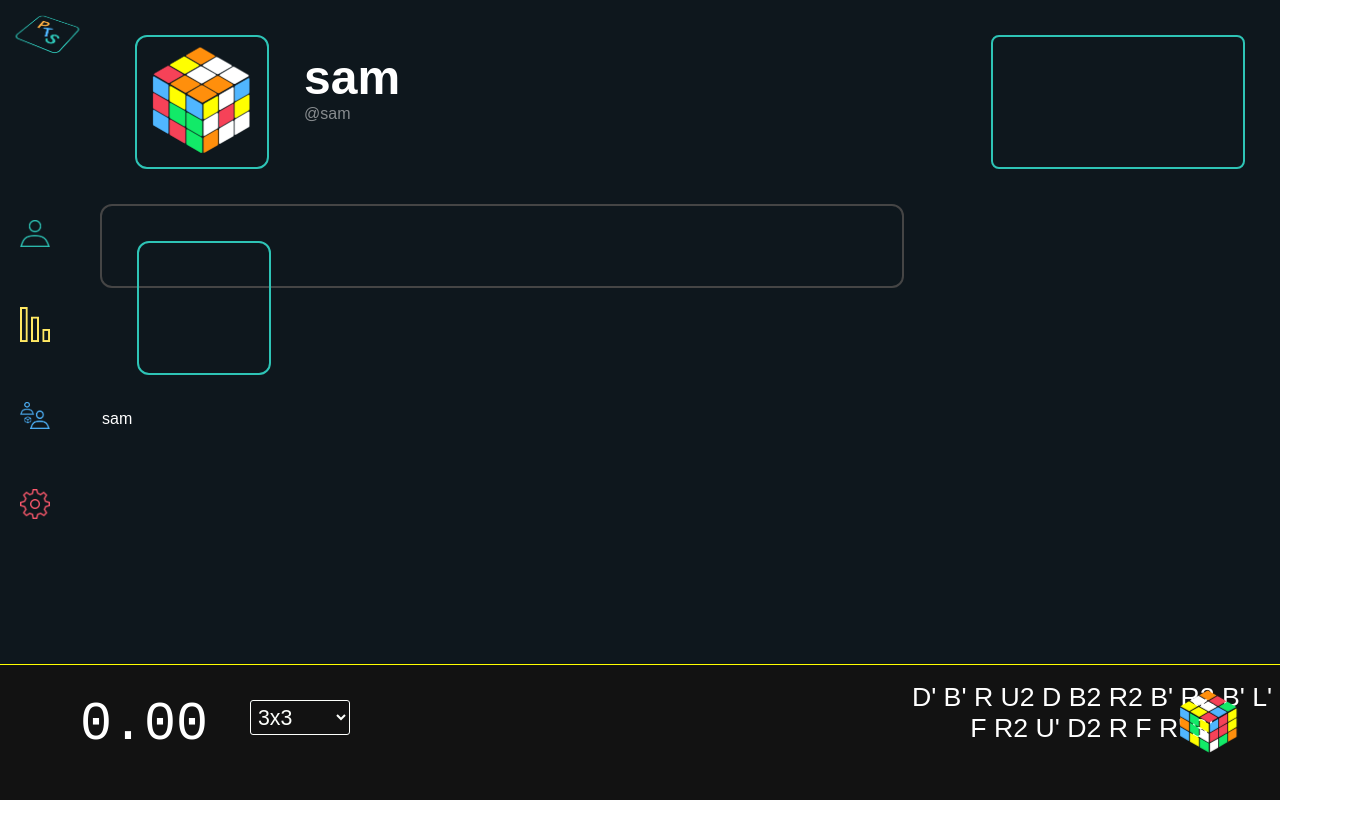
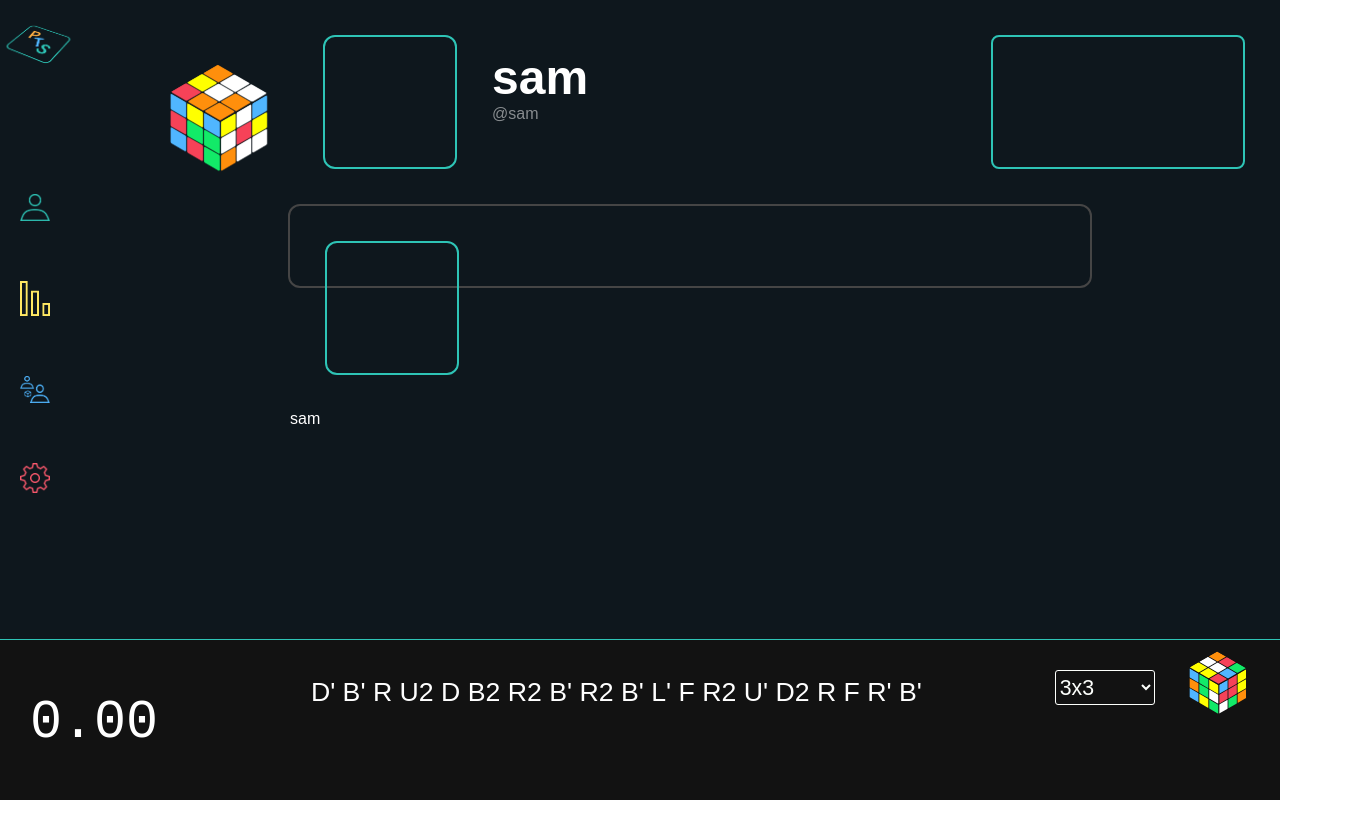
Before and after one commit to samdeaconprojects/peelthestickers, a React (Create React App) app: page /profile in a window 1280 px wide. Shown: the top 838 px of the page, 1352 px wide, since content can reach past the window. After the commit the page ends 816 px from the top, so only its background shows below. Built offline with nearby package versions, Linux system fonts and the light colour scheme; a web font is replaced by a local one.

Commit message:
css work and refactor player

```diff
--- a/src/App.css
+++ b/src/App.css
@@ -2,6 +2,7 @@
 :root {
   --primary-color: #0E171D; /* Green by default */
   --secondary-color: white; /* Dark grey by default */
+  --current-page-color: #2ec4b6;
 }
 
 
@@ -11,6 +12,10 @@
 
 .App {
   display: flex;
+  /*
+  flex-direction: column;
+  justify-content: space-between;
+  */
   height: 100vh;
   background-color: var(--primary-color);
   color: var(--secondary-color);
@@ -33,17 +38,22 @@ body {
 .timer-display {
   text-align: right;
   font-family: 'Droid Sans Mono', monospace;
+
 }
 
 .Timer {
   z-index: 10;
   font-size: 96pt;
+  justify-content: center;
+  align-items: center;
+  display: flex;
 }
 
 .cube {
-  position: fixed;
-  right: 160px;
-  top: 80px;
+  height: 50px;
+  width: 50px;
+  margin-top: 80px;
+  margin-right: 10px;
 }
 
 .profileCube {
@@ -60,11 +70,10 @@ body {
 
 .event-select {
   margin-right: 0px; /* Add some space between the select and the SVG */
-  position: fixed;
+
   font-weight: 500;
   font-size: 16pt;
-  left: 100px;
-  top: 6px;
+  margin-top: 30px;
 }
 
 .music-player-mode .event-select {
@@ -72,6 +81,15 @@ body {
   left: 250px;
   z-index: 3;
   background-color: transparent;
+}
+
+.scramble-select-container {
+  display: flex;
+  flex-direction: row;
+
+
+  justify-content: space-between;
+  width: 90%;
 }
 
 .scramble-text {
@@ -82,20 +100,18 @@ body {
   word-wrap: break-word;
   overflow-wrap: break-word;
   text-align: center;
-  margin: 0 auto;
-  margin-top: 50px;
+
 }
 
 select {
   border: #FDFFFC solid 1px;
   border-radius: 3px;
-  padding: 3px;
+
   width: 100px;
   height: 35px;
   background-color: transparent;
   color: #FDFFFC;
-  margin-top: 20px;
-  margin-bottom: 10px;
+
 }
 
 .TimeList {
@@ -119,7 +135,7 @@ select {
   left: 0;
   right: 0;
   background-color: #121212;
-  border-top: 1px solid yellow;
+  border-top: 1px solid var(--current-page-color);
   height: 15%;
   z-index: 2;
 }
@@ -134,8 +150,6 @@ select {
   font-size: 8pt; /* Adjust font size */
   max-width: 100%; /* Adjust width as needed */
   /* Update positioning if needed */
-  top: 79%;
-  position: fixed;
   z-index: 3;
 }
 
@@ -146,8 +160,7 @@ select {
 }
 
 .music-player-mode .time-list-container {
-  margin-top: 90px; /* Adjust top margin */
-  /* Add any additional styles for time list container in music player mode */
+
 }
 
 /* Ensure the table and its content adjust correctly */
--- a/src/App.js
+++ b/src/App.js
@@ -7,11 +7,13 @@ import Scramble from "./components/Scramble/Scramble";
 import Navigation from "./components/Navigation/Navigation";
 import Detail from "./components/Detail/Detail";
 import RubiksCubeSVG from "./components/RubiksCubeSVG";
-import { generateScramble, getScrambledFaces } from "./scrambleUtils";
+import { generateScramble, getScrambledFaces } from "./components/scrambleUtils";
 import Profile from "./components/Profile/Profile";
 import Stats from "./components/Stats/Stats";
 import Social from "./components/Social/Social";
 import Settings from "./components/Settings/Settings";
+import PlayerBar from "./components/PlayerBar/PlayerBar"; // Import the new component
+import EventSelector from "./components/EventSelector"; // Import the new component
 import { Routes, Route, useLocation } from 'react-router-dom';
 import { SettingsProvider } from './contexts/SettingsContext';
 
@@ -43,6 +45,16 @@ function App() {
   const isHomePage = location.pathname === '/';
 
   const addSolve = (newTime) => {
+    /*
+    let timeString = newTime.toString();
+
+    if (!timeString.includes('.')) {
+      // Input is in milliseconds without decimal point, convert to seconds
+      let timeInMilliseconds = parseInt(timeString, 10);
+      newTime = (timeInMilliseconds / 1000).toFixed(2);
+    } // If it includes a dot, it's assumed to be already in correct format
+    */
+
     const newSolve = {
       time: newTime, // Ensure that newTime is a number
       scramble: scramble,
@@ -75,53 +87,34 @@ function App() {
   };
 
   return (
-   <SettingsProvider>
-    <div className={`App ${!isHomePage ? 'music-player-mode' : ''}`}>
-      <Navigation/>
-      <Routes>
-          <Route path="/" />
+    <SettingsProvider>
+      <div className={`App ${!isHomePage ? 'music-player-mode' : ''}`}>
+        <Navigation />
+        <div className="main-content">
+        <Routes>
+          <Route path="/" element={
+            <>
+              <div className="scramble-select-container">
+                <EventSelector currentEvent={currentEvent} handleEventChange={handleEventChange} />
+                <Scramble onScrambleClick={handleScrambleClick} scramble={scramble} currentEvent={currentEvent} isMusicPlayer={!isHomePage} />
+                <RubiksCubeSVG n={currentEvent} faces={getScrambledFaces(scramble, currentEvent)} isMusicPlayer={!isHomePage} isTimerCube={true} />
+              </div>
+              <Timer addTime={addSolve} />
+              <TimeList times={sessions[currentEvent].map(solve => solve.time)} deleteTime={(index) => deleteTime(currentEvent, index)} />            </>
+          } />
           <Route path="/profile" element={<Profile />} />
           <Route path="/stats" element={<Stats />} />
           <Route path="/social" element={<Social />} />
           <Route path="/settings" element={<Settings />} />
-      </Routes>
-      <div className={`main-content ${!isHomePage ? 'hide-content' : ''}`}>
-        <div className="scramble-select-container">
-        <select onChange={handleEventChange} value={currentEvent} className="event-select">
-          <option value="222">2x2</option>
-          <option value="333">3x3</option>
-          <option value="444">4x4</option>
-          <option value="555">5x5</option>
-          <option value="666">6x6</option>
-          <option value="777">7x7</option>
-          <option value="333OH">3x3 OH</option>
-          <option value="333BLD">3x3 BLD</option>
-          {/* Add more options for other events as needed */}
-        </select>
-        <Scramble onScrambleClick={handleScrambleClick} scramble={scramble} currentEvent={currentEvent} isMusicPlayer={!isHomePage} />
-
-        <RubiksCubeSVG n={currentEvent} faces={getScrambledFaces(scramble, currentEvent)} isMusicPlayer={!isHomePage} isTimerCube={true} />
-        </div>
-        {isHomePage && (
-          <>
-            <Timer addTime={addSolve} />
-            <TimeList times={sessions[currentEvent].map(solve => solve.time)} deleteTime={(index) => deleteTime(currentEvent, index)} />
-
-          </>
+        </Routes>
+        {!isHomePage && (
+           <PlayerBar sessions={sessions} currentEvent={currentEvent} handleEventChange={handleEventChange} deleteTime={deleteTime} addTime={addSolve} scramble={scramble} />
         )}
       </div>
-      {showDetail && <Detail scramble={scramble} currentEvent={currentEvent} onClose={handleCloseDetail} />}
-      {!isHomePage && (
-        <div className="player">
-          <Timer addTime={addSolve} />
-          <TimeList times={sessions[currentEvent].map(solve => solve.time)} deleteTime={(index) => deleteTime(currentEvent, index)} />
-        </div>
-      )}
-
-
-    </div>
+      </div>
     </SettingsProvider>
   );
+
 
 
 }
--- /dev/null
+++ b/src/components/EventSelector.js
@@ -0,0 +1,18 @@
+import React from 'react';
+
+function EventSelector({ currentEvent, handleEventChange }) {
+  return (
+    <select onChange={handleEventChange} value={currentEvent} className="event-select">
+      <option value="222">2x2</option>
+      <option value="333">3x3</option>
+      <option value="444">4x4</option>
+      <option value="555">5x5</option>
+      <option value="666">6x6</option>
+      <option value="777">7x7</option>
+      <option value="333OH">3x3 OH</option>
+      <option value="333BLD">3x3 BLD</option>
+    </select>
+  );
+}
+
+export default EventSelector;
--- a/src/components/Navigation/Navigation.css
+++ b/src/components/Navigation/Navigation.css
@@ -1,18 +1,17 @@
 /* navigation.css */
 
 .Navigation {
-  /* Full height of the viewport removed */
-  width: 70px; /* Width of the navigation bar */
-  position: fixed; /* Fixed position on the left */
-  left: 0; /* Align to the left side of the viewport */
-  top: 0; /* Align to the top of the viewport */
-  bottom: 0; /* Stretch from top to bottom */
-  display: flex; /* Use flexbox for the alignment */
-  flex-direction: column; /* Stack items vertically */
-  align-items: center; /* Center items horizontally */
-  background-color: transparent; /* Navigation background color */
-  color: white; /* Text color */
-  z-index: 1; /* Ensure it's above other content */
+  width: 70px;
+  position: fixed;
+  left: 0;
+  top: 0;
+  bottom: 0;
+  display: flex;
+  flex-direction: column;
+  align-items: center;
+  background-color: transparent;
+  color: white;
+  z-index: 1;
 }
 
 .Navigation ul {
@@ -33,11 +32,7 @@
 
 .logo {
   max-width: 90px; /* Adjust as necessary for your design */
-  margin-left: 25px;
-  height: auto; /* This will maintain the aspect ratio */
-  display: block; /* To prevent inline default space */
-  margin-top: -10px; /* Space from the top */
-  margin-bottom: 40px; /* Space between logo and the first navigation item */
+  margin-left: 8px;
 }
 
 /* Icons should inherit position from the ul */
--- a/src/components/Navigation/Navigation.js
+++ b/src/components/Navigation/Navigation.js
@@ -4,6 +4,7 @@ import { Link } from 'react-router-dom';
 import './Navigation.css';
 
 function Navigation({ onNavClick, onMainLogoClick }) {
+
   return (
     <nav className="Navigation">
       <Link to="/" onClick={onMainLogoClick}>
--- /dev/null
+++ b/src/components/PlayerBar/PlayerBar.css
@@ -0,0 +1,31 @@
+.player-bar {
+    display: flex;
+    justify-content: space-between;
+    background-color: #121212;
+    height: 20%;
+    width: 100%;
+
+}
+
+.Timer {
+    margin-left: 30px;
+    margin-right: 50px;
+}
+.scramble-timelist {
+    display: flex;
+    flex-direction: column;
+}
+
+.RubiksCubeSVG {
+    width: 150px;
+    height: 150px;
+}
+
+.nonTimerCube {
+    width: 150px;
+    height: 150px;
+}
+
+.scramble-text {
+    max-width: 100%;
+}
--- /dev/null
+++ b/src/components/PlayerBar/PlayerBar.js
@@ -0,0 +1,49 @@
+// PlayerBar.js
+import React from 'react';
+import './PlayerBar.css';
+import Timer from '../Timer/Timer';
+import TimeList from '../TimeList/TimeList';
+import EventSelector from '../EventSelector';
+import Scramble from '../Scramble/Scramble';
+import RubiksCubeSVG from '../RubiksCubeSVG';
+import { generateScramble, getScrambledFaces } from "../scrambleUtils";
+import { useLocation } from 'react-router-dom';
+
+
+
+function PlayerBar({ sessions, currentEvent, handleEventChange, deleteTime, addTime, scramble }) {
+    const location = useLocation();
+    const { pathname } = location;
+
+    // Define border colors for different paths
+    const borderColor = {
+        '/': 'blue',          // Home page
+        '/profile': '#2EC4B6',
+        '/stats': 'yellow',
+        '/social': '#50B6FF',
+        '/settings': '#F64258'
+
+    };
+
+    // Get the border color based on the current path, default to black if path not defined
+    const currentBorderColor = borderColor[pathname] || 'white';
+
+    // Styles object
+    const divStyle = {
+        border: `1px solid ${currentBorderColor}`,
+    };
+
+    return (
+        <div className="player-bar" style={{ 'border-top': `1px solid ${currentBorderColor}` }}>
+            <Timer addTime={addTime} />
+            <div className='scramble-timelist'>
+            <Scramble scramble={scramble} currentEvent={currentEvent} isMusicPlayer={true} />
+            <TimeList times={sessions[currentEvent].map(solve => solve.time)} deleteTime={(index) => deleteTime(currentEvent, index)} />
+            </div>
+            <EventSelector currentEvent={currentEvent} handleEventChange={handleEventChange}/>
+            <RubiksCubeSVG n={currentEvent} faces={getScrambledFaces(scramble, currentEvent)} isMusicPlayer={true} isTimerCube={false} />
+        </div>
+    );
+}
+
+export default PlayerBar;
--- a/src/components/Scramble/Scramble.js
+++ b/src/components/Scramble/Scramble.js
@@ -20,23 +20,23 @@ function Scramble({ onScrambleClick, scramble, currentEvent }) {
       break;
     case '444':
       fontSize = 20;
-      maxWidth = 50;
+      maxWidth = 80;
       break;
     case '555':
       fontSize = 16;
-      maxWidth = 50;
+      maxWidth = 70;
       break;
     case '666':
       fontSize = 14;
-      maxWidth = 50;
+      maxWidth = 70;
       break;
     case '777':
       fontSize = 13;
-      maxWidth = 50;
+      maxWidth = 70;
       break;
     default:
       fontSize = 20;
-      maxWidth = 50; // Default to 3x3 if currentEvent is not recognized
+      maxWidth = 80; // Default to 3x3 if currentEvent is not recognized
   }
 
   return (
```
Also changed, not shown: src/components/scrambleUtils.js (renamed from src/scrambleUtils.js).
